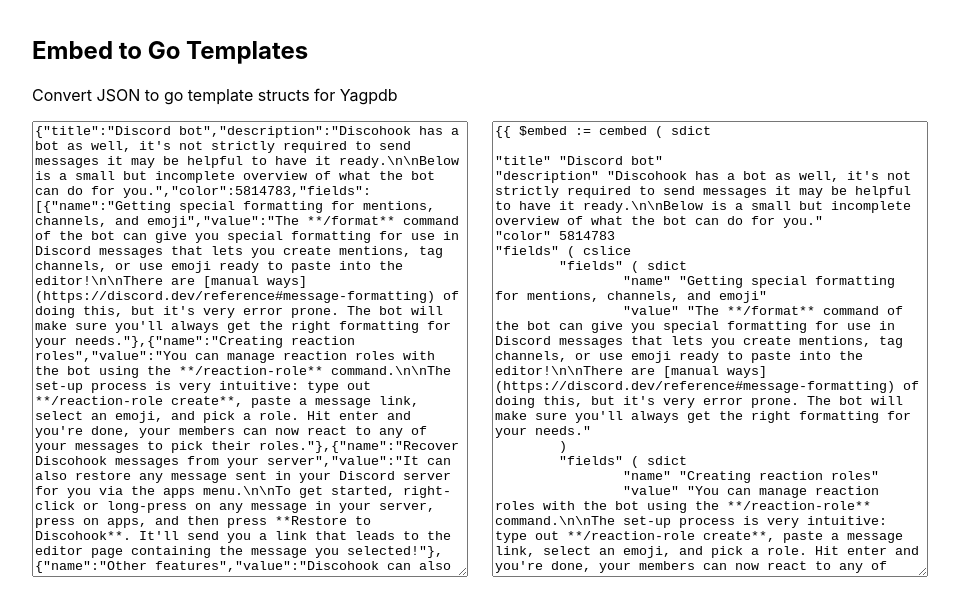
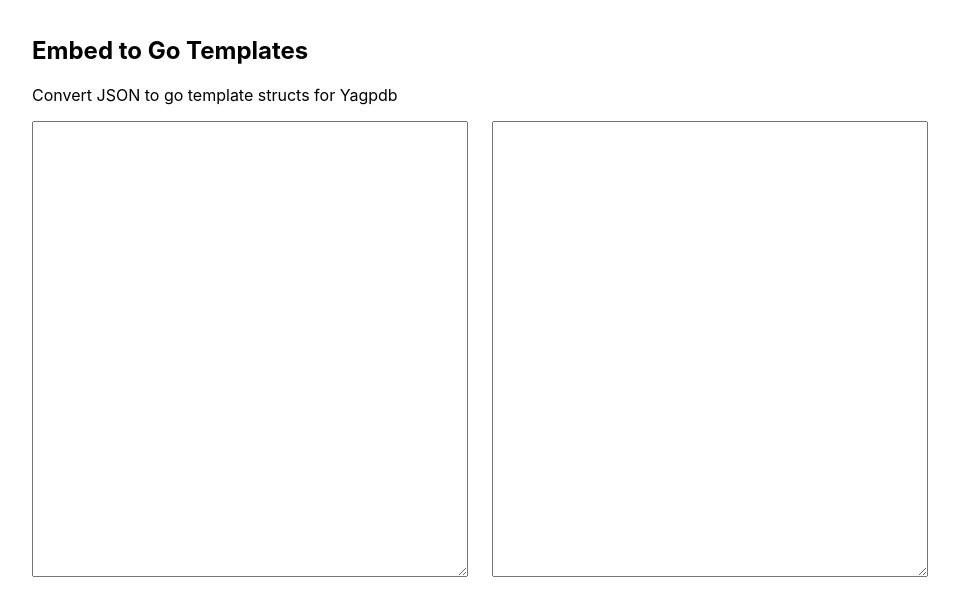
Before and after one commit to jwu910/discord-embed-to-go-template, a React (Create React App) app: page / in a window 1280 px wide. Shown: the top 616 px of the page, without its empty margins (160-1119 px from the left). Built offline with nearby package versions, Linux system fonts and the light colour scheme.

Commit message:
chore: clean up comments and sample data

```diff
--- a/src/App.tsx
+++ b/src/App.tsx
@@ -41,65 +41,18 @@
   url?: string;
 }
 
-const sampleJSON = JSON.stringify({
-  title: "Discord bot",
-  description:
-    "Discohook has a bot as well, it's not strictly required to send messages it may be helpful to have it ready.\n\nBelow is a small but incomplete overview of what the bot can do for you.",
-  color: 5814783,
-  fields: [
-    {
-      name: "Getting special formatting for mentions, channels, and emoji",
-      value:
-        "The **/format** command of the bot can give you special formatting for use in Discord messages that lets you create mentions, tag channels, or use emoji ready to paste into the editor!\n\nThere are [manual ways](https://discord.dev/reference#message-formatting) of doing this, but it's very error prone. The bot will make sure you'll always get the right formatting for your needs.",
-    },
-    {
-      name: "Creating reaction roles",
-      value:
-        "You can manage reaction roles with the bot using the **/reaction-role** command.\n\nThe set-up process is very intuitive: type out **/reaction-role create**, paste a message link, select an emoji, and pick a role. Hit enter and you're done, your members can now react to any of your messages to pick their roles.",
-    },
-    {
-      name: "Recover Discohook messages from your server",
-      value:
-        "It can also restore any message sent in your Discord server for you via the apps menu.\n\nTo get started, right-click or long-press on any message in your server, press on apps, and then press **Restore to Discohook**. It'll send you a link that leads to the editor page containing the message you selected!",
-    },
-    {
-      name: "Other features",
-      value:
-        "Discohook can also grab images from profile pictures or emoji, manage your webhooks, and more. Invite the bot and use **/help** to learn about all the bot offers!",
-    },
-  ],
-});
-
 function App() {
-  const [inputValue, setInputValue] = useState(sampleJSON);
+  const [inputValue, setInputValue] = useState("");
   const [outputValue, setOutputValue] = useState("");
 
   useEffect(() => {
-    console.log("inputValue :>> ", inputValue);
     try {
       const output = parseKeys(JSON.parse(inputValue));
       setOutputValue(output);
     } catch (error) {
       console.log("inputValue", JSON.stringify(inputValue, null, 2));
+      console.error(error);
     }
-    /*
-      Send current string into json validator?
-      Use json validation lib?
-      validate JSON schema (for above?) https://www.npmjs.com/package/jsonschema
-      key should match up with discord embed schema https://discord.com/developers/docs/resources/channel#embed-object
-      if valid json, send string into parser
-      parser will check every key
-      With valid JSON AND embed structure, pass each key into parser
-
-      parser function will need to check for value type, if its Array, object, string, or number, and return the appropriate value.
-      string and number can probably return as is
-      array should return as constructed cslice
-      object should return as constructed sdict [key value] key value]
-      each key/value pair should be pushed to an array of arrays Command[Command[]]?
-
-
-      return value can pass to output textarea with respected white space
-    */
   }, [inputValue]);
 
   return (
```
